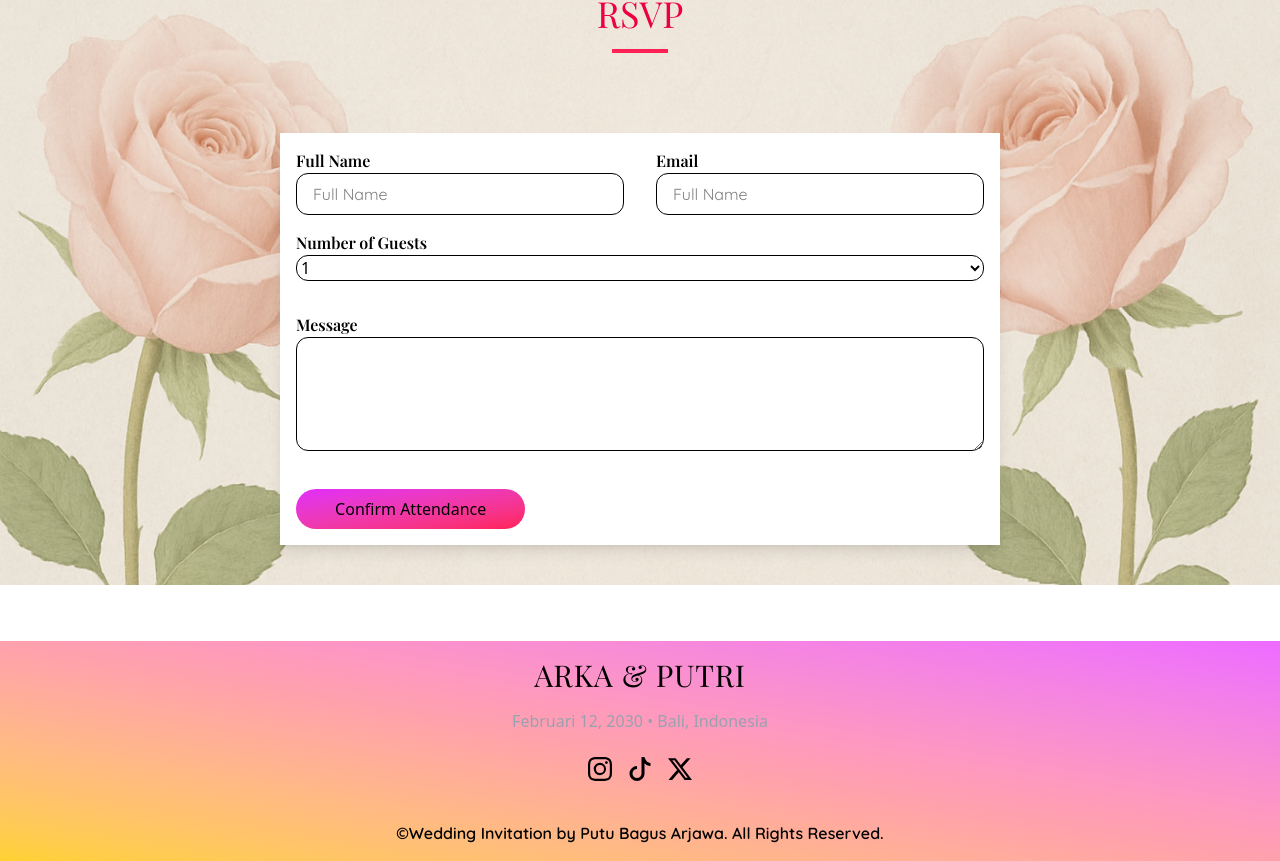
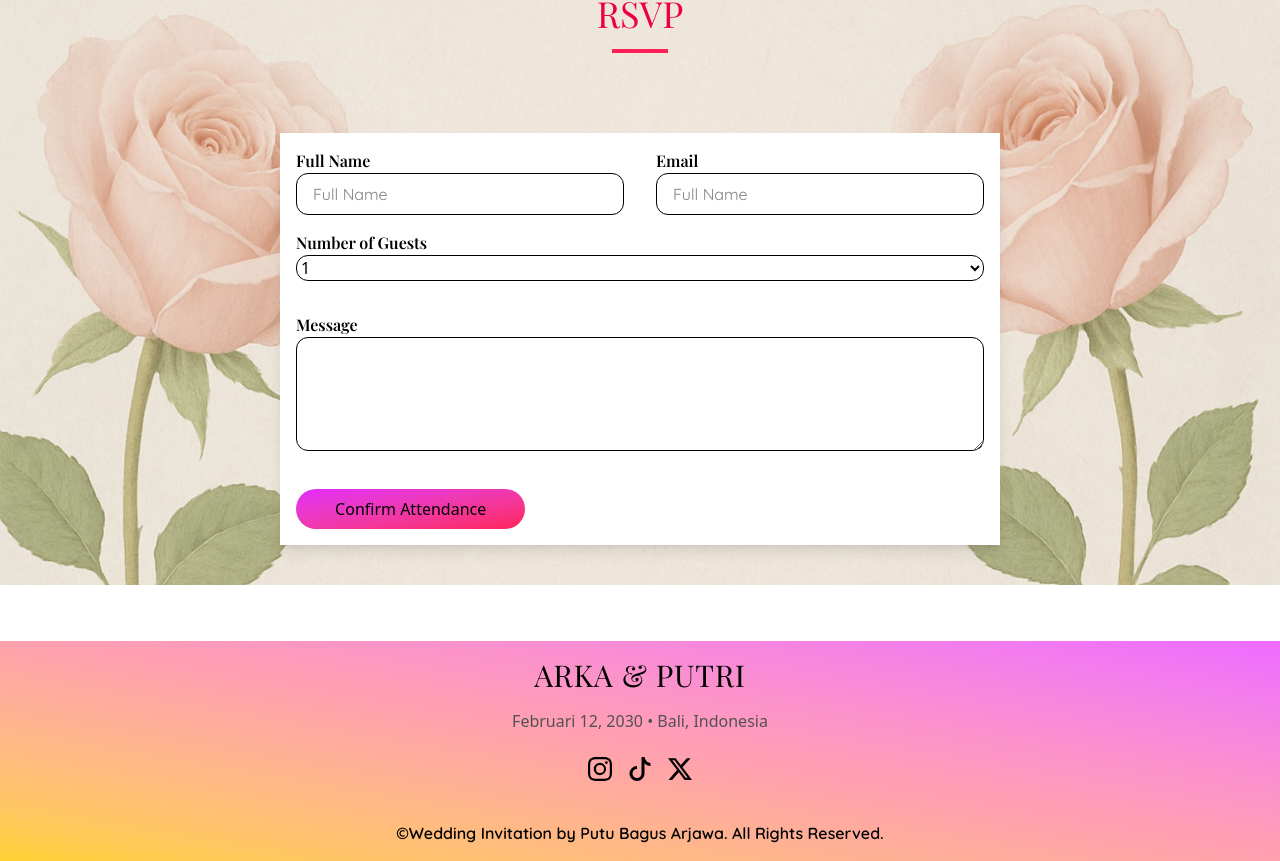
Before and after one commit to Putu-Bagus-Arjawa/WeddingInvitationsReactTailwind, a React (Vite) app: page / in a window 1280 px wide. Shown: the part 5829-6690 px from the top of the page. Built offline with nearby package versions, Linux system fonts and the light colour scheme; a web font is replaced by a local one.

Commit message:
add animation in footer and give hover in music button

```diff
--- a/src/App.tsx
+++ b/src/App.tsx
@@ -13,7 +13,7 @@ import Quotes from "./pages/Quotes";
 const App = () => {
   return (
     <div className="w-full">
-      <div className="z-40 fixed bottom-4 right-4 bg-white p-2 rounded-full">
+      <div className="z-40 fixed bottom-4 right-4 bg-white p-2 rounded-full hover:bg-rose-400">
         <BsMusicNote/>
       </div>
       <Nav/>
--- a/src/pages/Footer.tsx
+++ b/src/pages/Footer.tsx
@@ -1,18 +1,24 @@
 import { BsInstagram, BsTiktok, BsTwitterX } from "react-icons/bs"
-
+import { motion, useInView } from "framer-motion";
+import { useRef } from "react";
 const Footer = () => {
   const medsos = [<BsInstagram/>, <BsTiktok/>, <BsTwitterX/>]
+  const ref = useRef(null);
+  const isInView = useInView(ref, { once: false});
   return (
-    <footer className="flex flex-col justify-center items-center p-4 bg-linear-to-tr from-amber-300 via-rose-300 to-fuchsia-400">
+    <motion.footer className="flex flex-col justify-center items-center p-4 bg-linear-to-tr from-amber-300 via-rose-300 to-fuchsia-400" ref={ref}
+      initial ={{ opacity:0, scale:0 }}
+      animate ={isInView?{ opacity:1, scale:1, transition: {duration:1.75}}: {}}
+    >
       <h3 className="font-playfair text-3xl tracking-wide mb-4">ARKA & PUTRI</h3>
-      <p className="text-gray-400 mb-6">Februari 12, 2030 • Bali, Indonesia</p>
+      <p className="text-neutral-600 mb-6">Februari 12, 2030 • Bali, Indonesia</p>
       <div className="flex gap-4 mb-10">
         {medsos.map((item)=>(
           <div className="hover:text-red-500 text-2xl">{item}</div>
         ))}
       </div>
       <p className="font-quickSand font-semibold">©Wedding Invitation by Putu Bagus Arjawa. All Rights Reserved.</p>
-    </footer>
+    </motion.footer>
   )
 }
 
```
